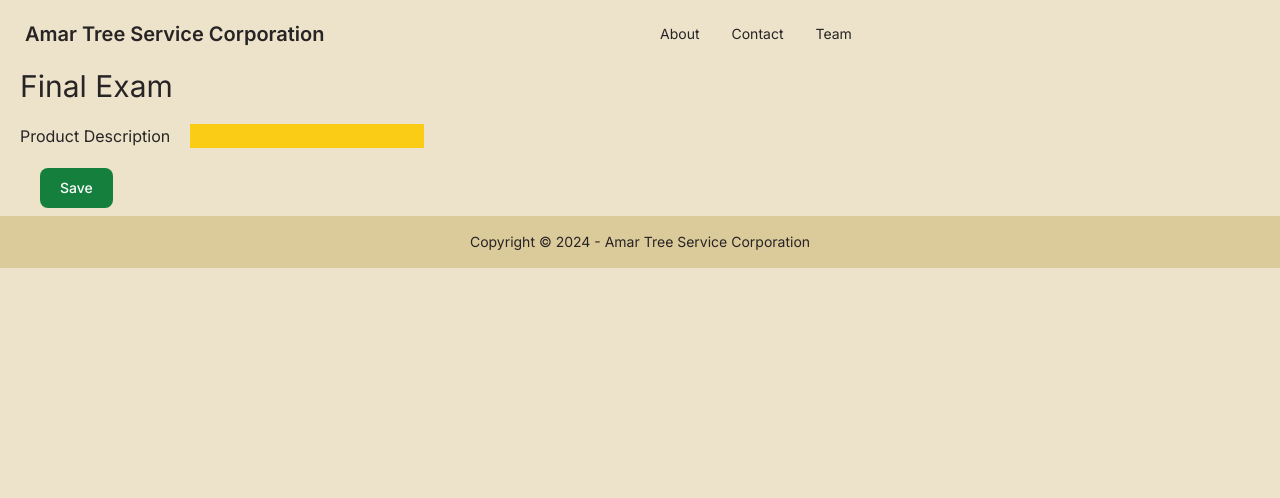
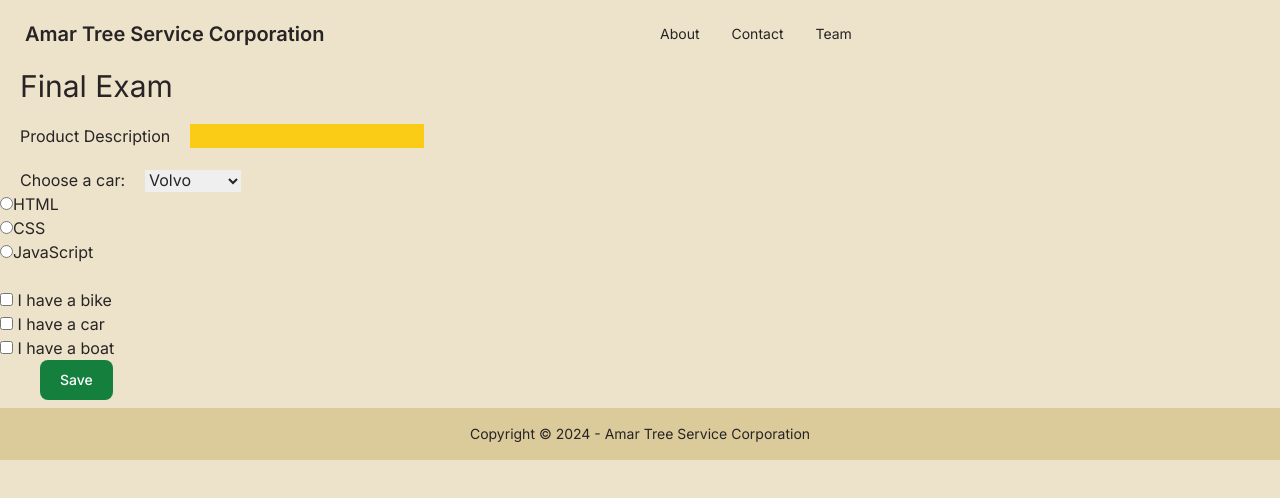
Before and after one commit to Amarjit-03/exam2, a Next.js app: page /final in a window 1280 px wide. Shown: the top 498 px of the page. Built offline with nearby package versions, Linux system fonts and the light colour scheme.

Commit message:
non final changes

```diff
--- a/app/final/page.tsx
+++ b/app/final/page.tsx
@@ -4,9 +4,46 @@
     <h1 className="ml-5 text-3xl">Final Exam</h1>
     <form>
         <label htmlFor="product" className="ml-5">Product Description</label>
-        <input type="text" name="product" id="product " className="m-5 text-black bg-yellow-400" />
+        <input type="text" name="product" id="product" className="m-5 text-black bg-yellow-400" />
         <br />
-        <button type="button" className=" ml-10 focus:outline-none text-white bg-green-700 hover:bg-green-800 focus:ring-4 focus:ring-green-300 font-medium rounded-lg text-sm px-5 py-2.5 me-2 mb-2 dark:bg-green-600 dark:hover:bg-green-700 dark:focus:ring-green-800">Save</button>
+
+        <label htmlFor="cars" className="mx-5">Choose a car:</label>
+
+<select name="cars" id="cars">
+  <option value="volvo">Volvo</option>
+  <option value="saab">Saab</option>
+  <option value="mercedes">Mercedes</option>
+  <option value="audi">Audi</option>
+</select>
+
+<br />
+
+<div className="auto">
+<input type="radio" id="html" name="fav_language" value="HTML" />
+<label htmlFor="html">HTML</label><br />
+<input type="radio" id="css" name="fav_language" value="CSS" />
+<label htmlFor="css">CSS</label><br />
+<input type="radio" id="javascript" name="fav_language" value="JavaScript" />
+<label htmlFor="javascript">JavaScript</label>
+</div>
+
+<br />
+
+<div className="lol">
+<input type="checkbox" id="vehicle1" name="vehicle1" value="Bike" />
+<label htmlFor="vehicle1"> I have a bike</label><br />
+<input type="checkbox" id="vehicle2" name="vehicle2" value="Car" />
+<label htmlFor="vehicle2"> I have a car</label><br />
+<input type="checkbox" id="vehicle3" name="vehicle3" value="Boat" />
+<label htmlFor="vehicle3"> I have a boat</label><br></br>
+</div>
+
+
+
+
+<button type="button" className=" ml-10 focus:outline-none text-white bg-green-700 hover:bg-green-800 focus:ring-4 focus:ring-green-300 font-medium rounded-lg text-sm px-5 py-2.5 me-2 mb-2 dark:bg-green-600 dark:hover:bg-green-700 dark:focus:ring-green-800">Save</button>
+
+
     </form>
     </>
   );
```
